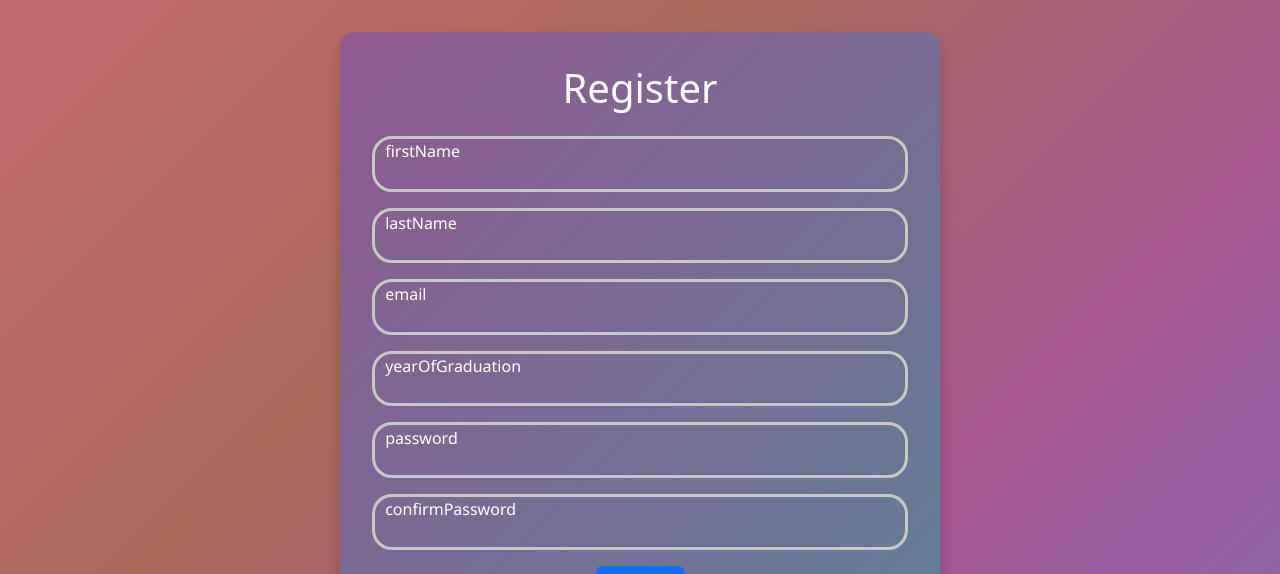
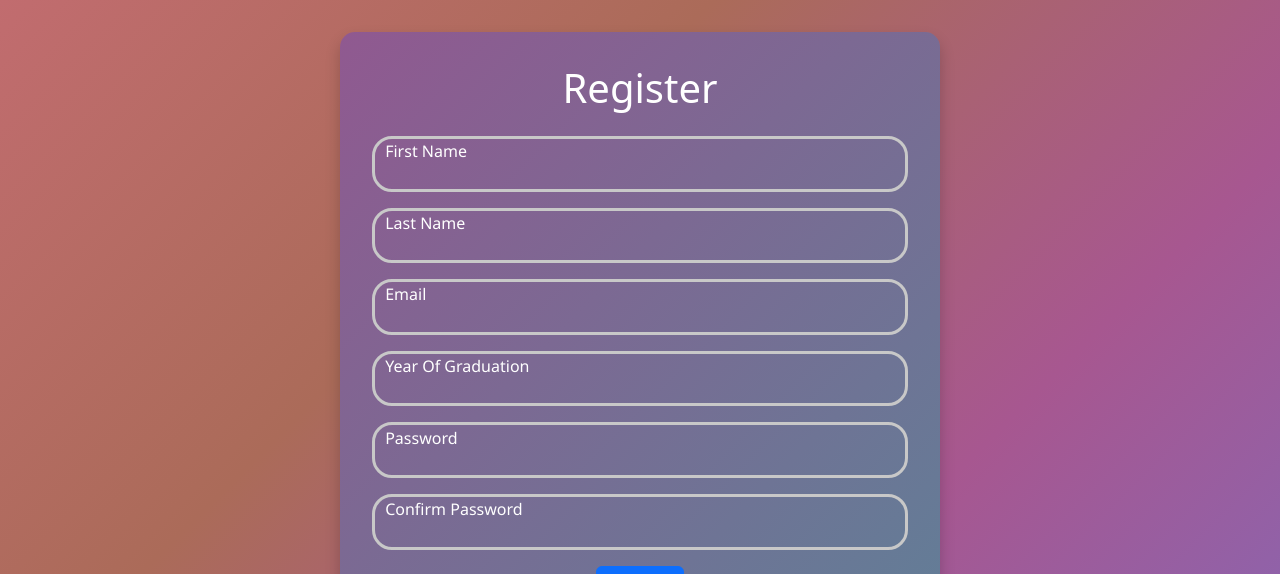
Before and after one commit to SubhadeepMondal2023/AlumniHub, a React (Vite) app in the folder client/: page /register in a window 1280 px wide. Shown: the top 574 px of the page. Built offline with nearby package versions, Linux system fonts and the light colour scheme; no server answers.

Commit message:
new parameter added

```diff
--- a/client/src/components/common/Input.jsx
+++ b/client/src/components/common/Input.jsx
@@ -1,11 +1,11 @@
 import React from 'react'
 import '../../css/input.css';
 
-const Input = ({type, placeholder, name, value, onChange, Component}) => {
+const Input = ({type, placeholder, FieldName, name, value, onChange, Component}) => {
   return (
     <div class="inputGroup">
       <input type={type} placeholder={placeholder} name={name} value={value} onChange={onChange} autocomplete="off" />
-      <label for={name}>{name}</label>
+      <label for={name}>{FieldName}</label>
       {Component}
     </div>
   )
```
